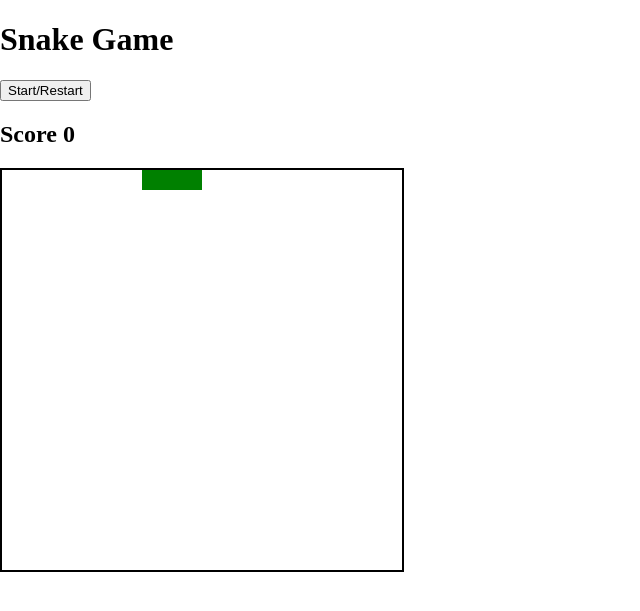
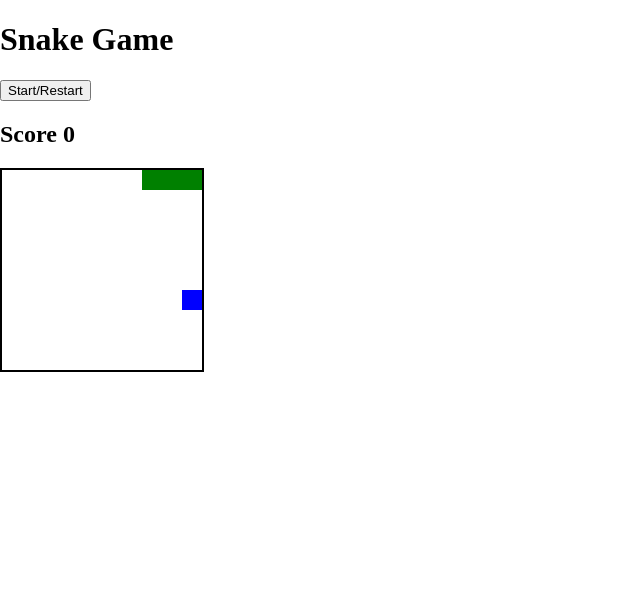
Before and after one commit to Sanjivchy/snake-game-scrimba, a PHP site: page / in a window 1280 px wide. Shown: the top 611 px of the page, without its empty margins (0-640 px from the left). Run offline with PHP 8.4, Linux system fonts and the light colour scheme.

Commit message:
generated apple

```diff
--- a/main.js
+++ b/main.js
@@ -1,12 +1,15 @@
 const grid= document.querySelector('.grid');
-const startButton= document.getElementById('#start');
+const startButton= document.getElementById('start');
 const score= document.getElementById('score');
-const squares=[];
+let squares=[];
 let currentSnake=[2,1,0];
 let direction =1;
+let width = 10
+let appleIndex= 0
+
 function createGrid(){
   // create 100 of these elements with a for loop
-    for(let i=0; i<400;i++){
+    for(let i=0; i<width*width;i++){
       // crate element
     const square=document.createElement('div')
       // add stying to these element
@@ -19,9 +22,21 @@ function createGrid(){
 }
 
 createGrid();
+
 currentSnake.forEach(index => squares[index].classList.add('snake'))
 
 function move(){
+
+  if(
+     (currentSnake[0] + width >= width * width && direction ===width ) ||//if snake has hit botton
+    (currentSnake[0] % width ===width -1 && direction === 1) ||//if snake  has hit right wall
+      (currentSnake[0] % width === 0 && direction === -1) ||//if snake has hit left wall
+    (currentSnake[0] - width < 0 && direction === -width) || //if snake has  hit top wall
+    squares[currentSnake[0] + direction].classList.contains('snake') //if snake move to opposite
+   )
+
+return clearInterval(timerId)
+
   //remove last element fron current snake array
   const tail= currentSnake.pop()
   //remove stylig from last element
@@ -35,5 +50,41 @@ move();
 
 //const timerId= setInterval(function,time)
 
-const timerId=setInterval(move,1000)
-// clearInterval(timerId)
+let timerId=setInterval(move,1000)
+function generateApples(){
+  do{
+    //genetare a random number
+  appleIndex = Math.floor(Math.random()*squares.length)
+  console.log(appleIndex)
+  }while (squares[appleIndex].classList.contains('snake'))
+  squares[appleIndex].classList.add('apple')
+}
+
+generateApples()
+
+
+
+//keycode
+// 39 is right arrow
+// 38 is the up arrow
+// 37 is the left arrow
+// 40 is for the down arrow
+
+
+function control(e) {
+    if (e.keyCode === 39) {
+        console.log('right pressed')
+        direction = 1
+    } else if (e.keyCode === 38) {
+        console.log('up pressed')
+        direction = -width
+    } else if (e.keyCode === 37) {
+        console.log('left pressed')
+        direction = -1
+    } else if (e.keyCode === 40) {
+        console.log('down pressed')
+        direction = +width
+    }
+}
+document.addEventListener('keyup', control)
+// document.addEventListener('eventype',function)
--- a/style.css
+++ b/style.css
@@ -5,8 +5,8 @@ html,body{
 .grid{
   display: flex;
   flex-wrap: wrap;
-  width: 400px;
-  height: 400px;
+  width: 200px;
+  height: 200px;
   border:solid 2px black;
 }
 .square{
@@ -16,3 +16,6 @@ html,body{
 .snake{
   background-color:green;
 }
+.apple{
+  background-color: blue;
+}
```
